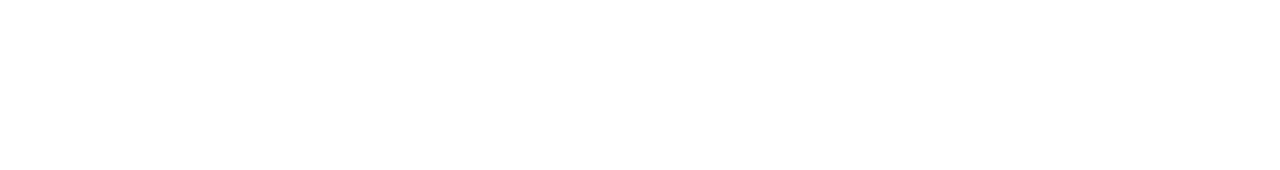
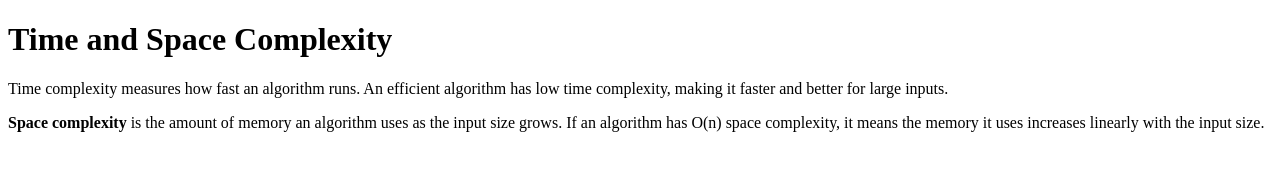
Before and after one commit to acciojob/time-and-space-complexity-Sbornar, a website: page main.html in a window 1280 px wide. Drawn offline with Linux system fonts and the light colour scheme.

Commit message:
created a submission

```diff
--- a/main.html
+++ b/main.html
@@ -8,7 +8,10 @@
 
 <body>
 	<!-- the entire body must be written by student -->
-    <script type="text/javascript" src="./script.js">
+    <h1>Time and Space Complexity</h1>
+	<p>Time complexity measures how fast an algorithm runs. An efficient algorithm has low time complexity, making it faster and better for large inputs.</p>
+	<p><b>Space complexity</b> is the amount of memory an algorithm uses as the input size grows. If an algorithm has O(n) space complexity, it means the memory it uses increases linearly with the input size.</p>
+	<script type="text/javascript" src="./script.js">
 </script>
 
 </body>
```
